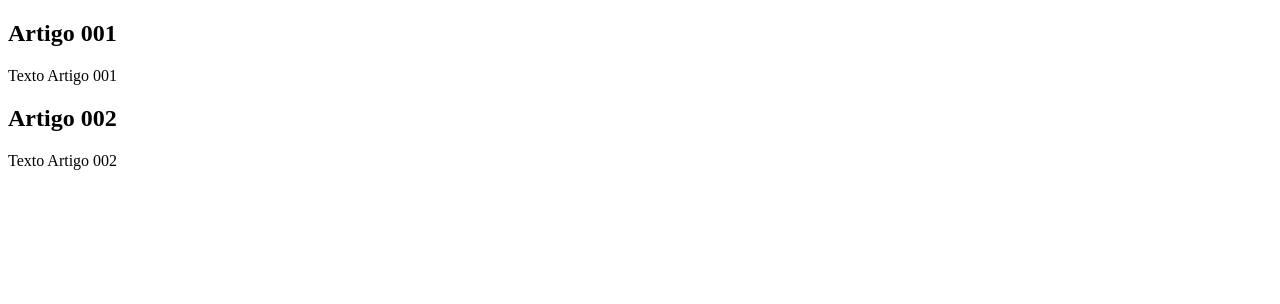
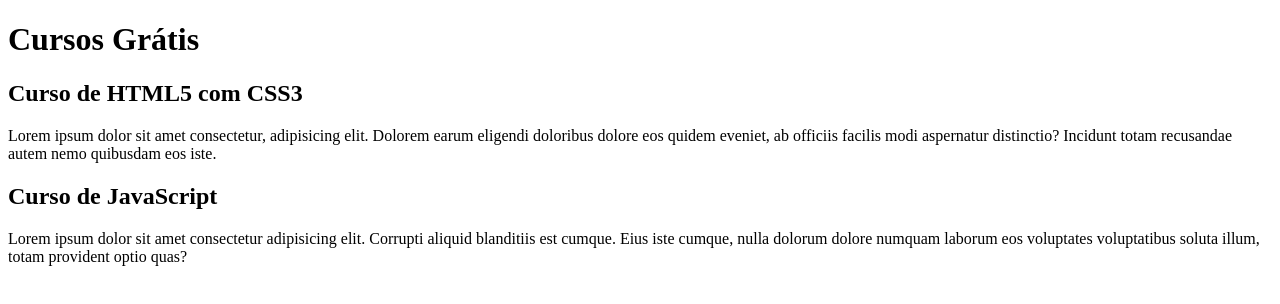
Before and after one commit to DianaSSilva/Projeto-site, a plain HTML site: page index.html in a window 1280 px wide. Drawn offline with Linux system fonts and the light colour scheme.

Commit message:
Comecei a escrever o conteúdo

```diff
--- a/index.html
+++ b/index.html
@@ -9,13 +9,20 @@
 <body>
     <main>
         <header>
+            <h1> Cursos Grátis</h1>
             <article>
-                <h2> Artigo 001</h2>
-                <p> Texto Artigo 001</p>
+                <h2>Curso de HTML5 com CSS3</h2>
+                <p> Lorem ipsum dolor sit amet consectetur, adipisicing elit.
+                    Dolorem earum eligendi doloribus dolore eos quidem eveniet, ab officiis
+                    facilis modi aspernatur distinctio?
+                    Incidunt totam recusandae autem nemo quibusdam eos iste.</p>
             </article>
             <article>
-                <h2> Artigo 002</h2>
-                <p> Texto Artigo 002</p>
+                <h2> Curso de JavaScript</h2>
+                <p> Lorem ipsum dolor sit amet consectetur adipisicing elit.
+                     Corrupti aliquid blanditiis est cumque. Eius iste cumque,
+                     nulla dolorum dolore numquam laborum eos voluptates voluptatibus soluta illum,
+                      totam provident optio quas?</p>
             </article>
         </header>
     </main>
```
